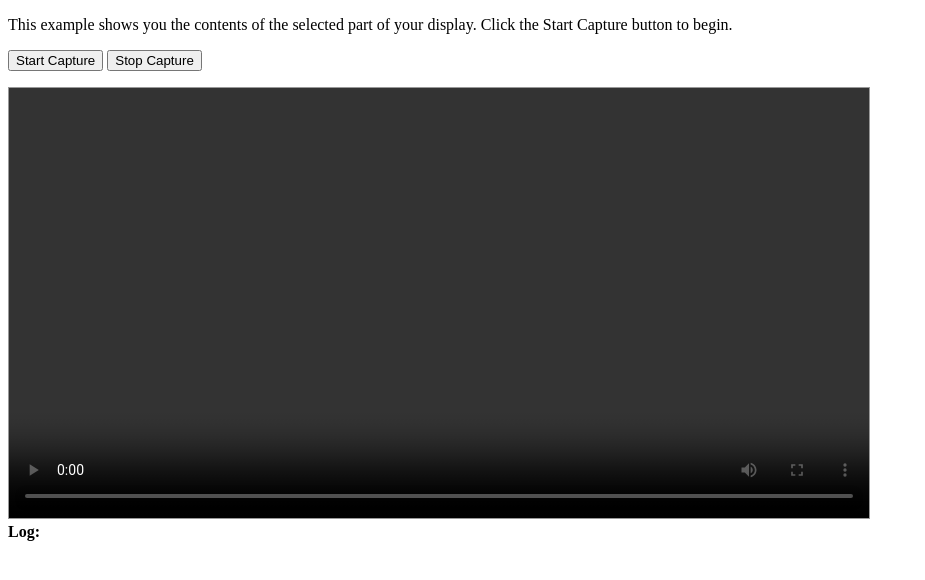
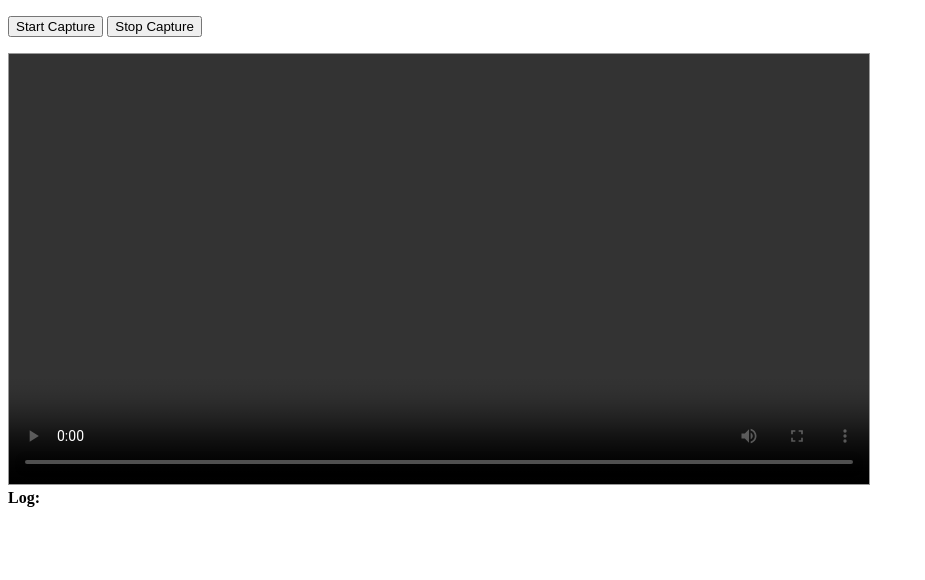
Before and after one commit to taka-toshi/test2, a plain HTML site: page index.html in a window 1280 px wide. Shown: the whole page, without its empty margins (0-925 px from the left). Drawn offline with Linux system fonts and the light colour scheme.

Commit message:
15th commit

```diff
--- a/index.html
+++ b/index.html
@@ -10,8 +10,6 @@
 	</head>
 
 	<body bgcolor="white" text="black">
-		<p>This example shows you the contents of the selected part of your display.
-			Click the Start Capture button to begin.</p>
 
 		<p><button id="start">Start Capture</button>&nbsp;<button id="stop">Stop Capture</button></p>
 
```
